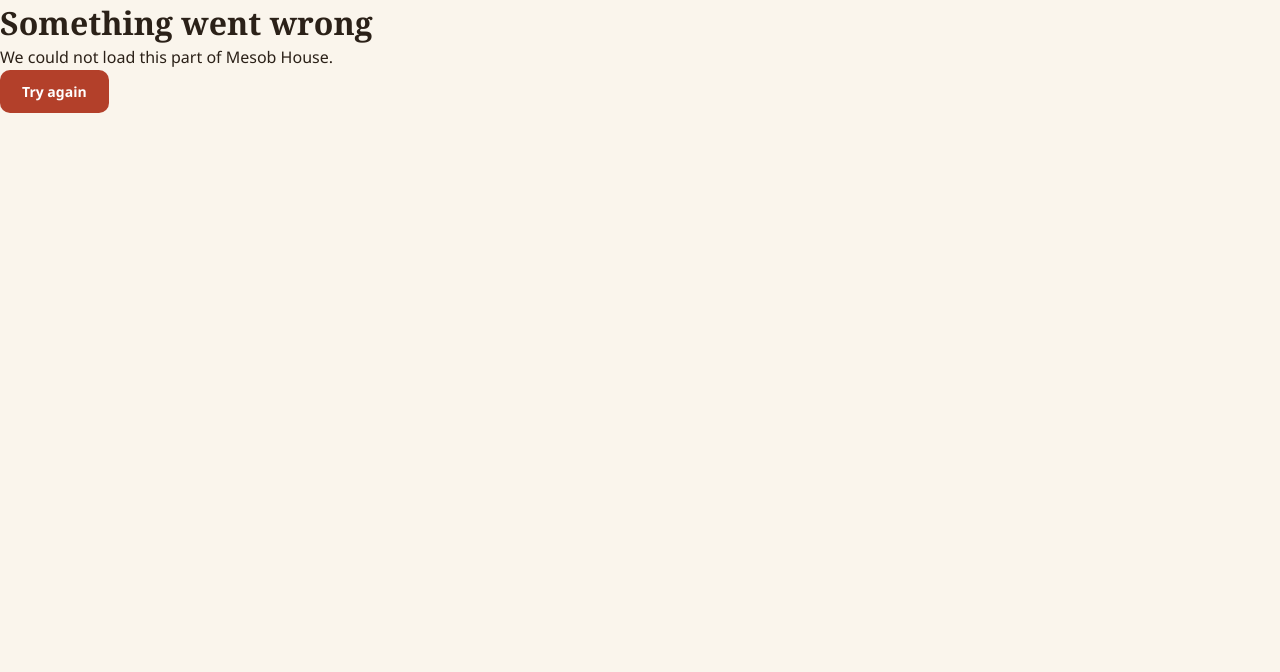
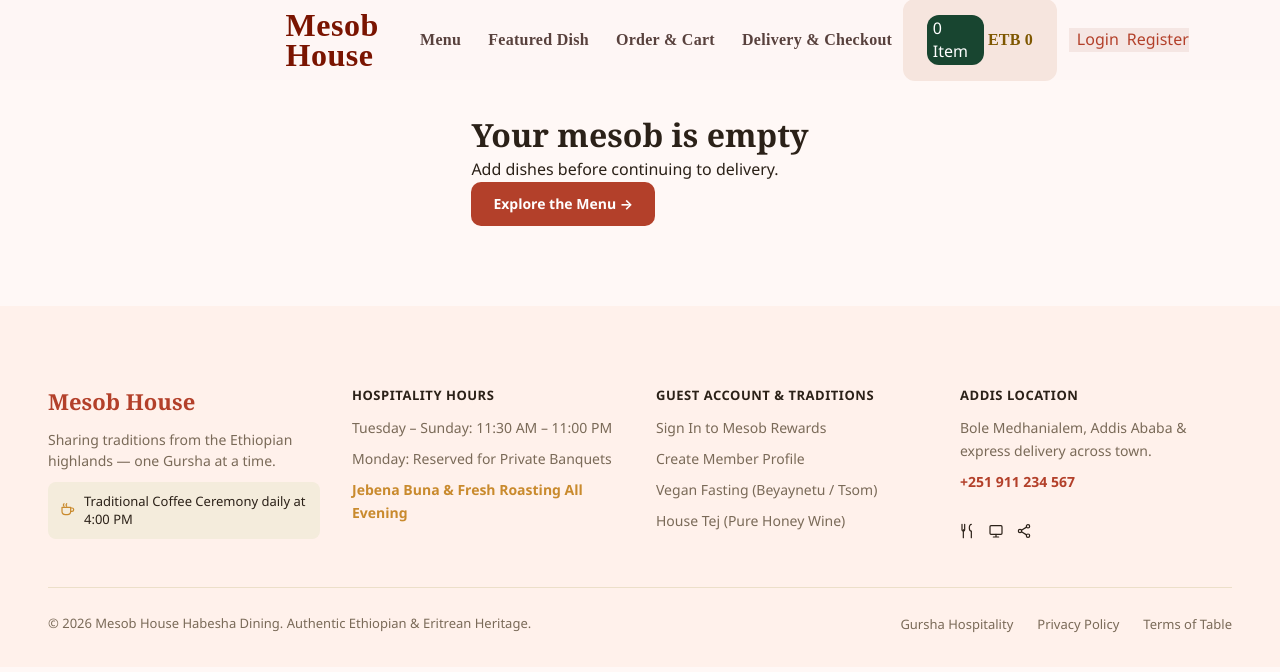
Before and after one commit to juffalx/IBT, a React (Vite) app: page /Delibery in a window 1280 px wide. Shown: the top 672 px of the page. Built offline with nearby package versions, Linux system fonts and the light colour scheme.

Commit message:
fix: stabilize derived cart state selector

```diff
--- a/src/Component/CheckoutDelivery/CheckoutDelivery.jsx
+++ b/src/Component/CheckoutDelivery/CheckoutDelivery.jsx
@@ -1,4 +1,5 @@
 import { useState } from 'react';
+import { useShallow } from 'zustand/react/shallow';
 import { Link } from 'react-router-dom';
 import { useForm } from 'react-hook-form';
 import { zodResolver } from '@hookform/resolvers/zod';
@@ -42,7 +43,7 @@
 };
 
 function CheckoutDelivery() {
-  const cart = useCartStore(selectCart);
+  const cart = useCartStore(useShallow(selectCart));
   const clearCart = useCartStore((state) => state.clearCart);
   const [verified, setVerified] = useState(false);
   const [verifying, setVerifying] = useState(false);
```
